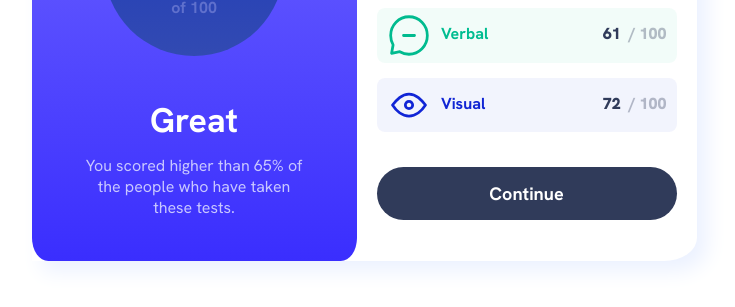
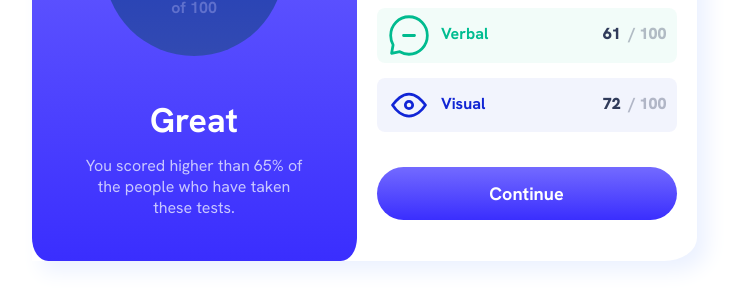
Before and after one commit to ang-riv/results-summary-component, a plain HTML site: page index.html in a window 1280 px wide. In both pictures the pointer is over the button "Continue". Shown: the part 371-678 px from the top of the page, without its empty margins (276-1011 px from the left). Drawn offline with Linux system fonts and the light colour scheme.

Commit message:
Organized code

```diff
--- a/css/main.css
+++ b/css/main.css
@@ -52,10 +52,6 @@ main {
   padding: 0;
   display: flex;
   flex-flow: column nowrap;
-  /*
-  max-width: 500px;
-  max-height: 900px;
-  */
 }
 
 /** Result Section Styles**/
@@ -220,6 +216,16 @@ button {
   background-color: var(--dark-gray-blue);
 }
 
+button:hover {
+  cursor: pointer;
+  background: rgb(115, 106, 255);
+  background: linear-gradient(
+    180deg,
+    rgba(115, 106, 255, 1) 0%,
+    rgba(58, 46, 254, 1) 100%
+  );
+}
+
 /** Attribution Styles **/
 .attribution {
   font-size: 11px;
```
